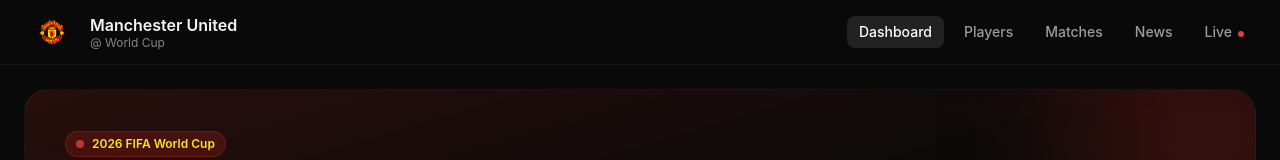
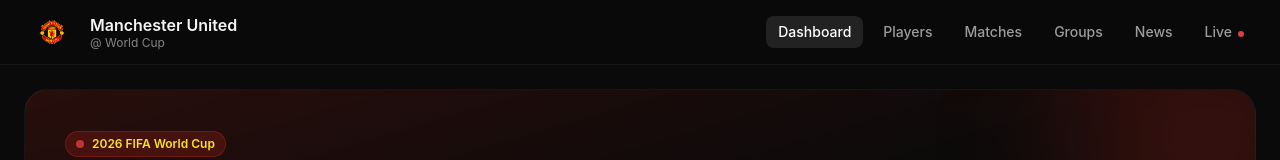
Before and after one commit to srijonsbzsifat/ManUtdInWorldCup, a Next.js app: page / in a window 1280 px wide. Shown: the top 160 px of the page. Built offline with nearby package versions, Linux system fonts and the light colour scheme; no server answers.

Commit message:
add missing Groups page

```diff
--- a/src/components/Header.tsx
+++ b/src/components/Header.tsx
@@ -7,6 +7,7 @@
   { href: "/", label: "Dashboard" },
   { href: "/players", label: "Players" },
   { href: "/matches", label: "Matches" },
+  { href: "/groups", label: "Groups" },
   { href: "/news", label: "News" },
   { href: "/live", label: "Live" },
 ];
```
